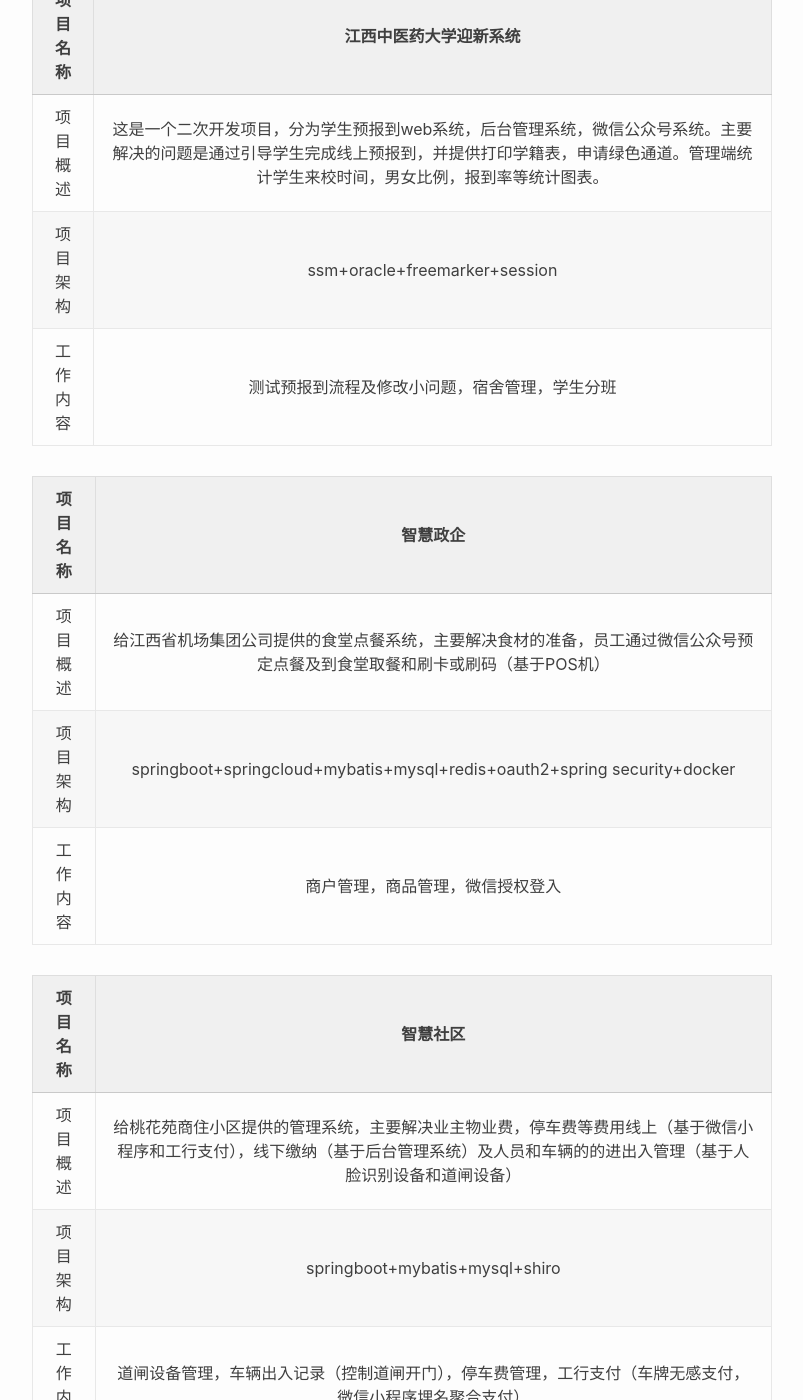
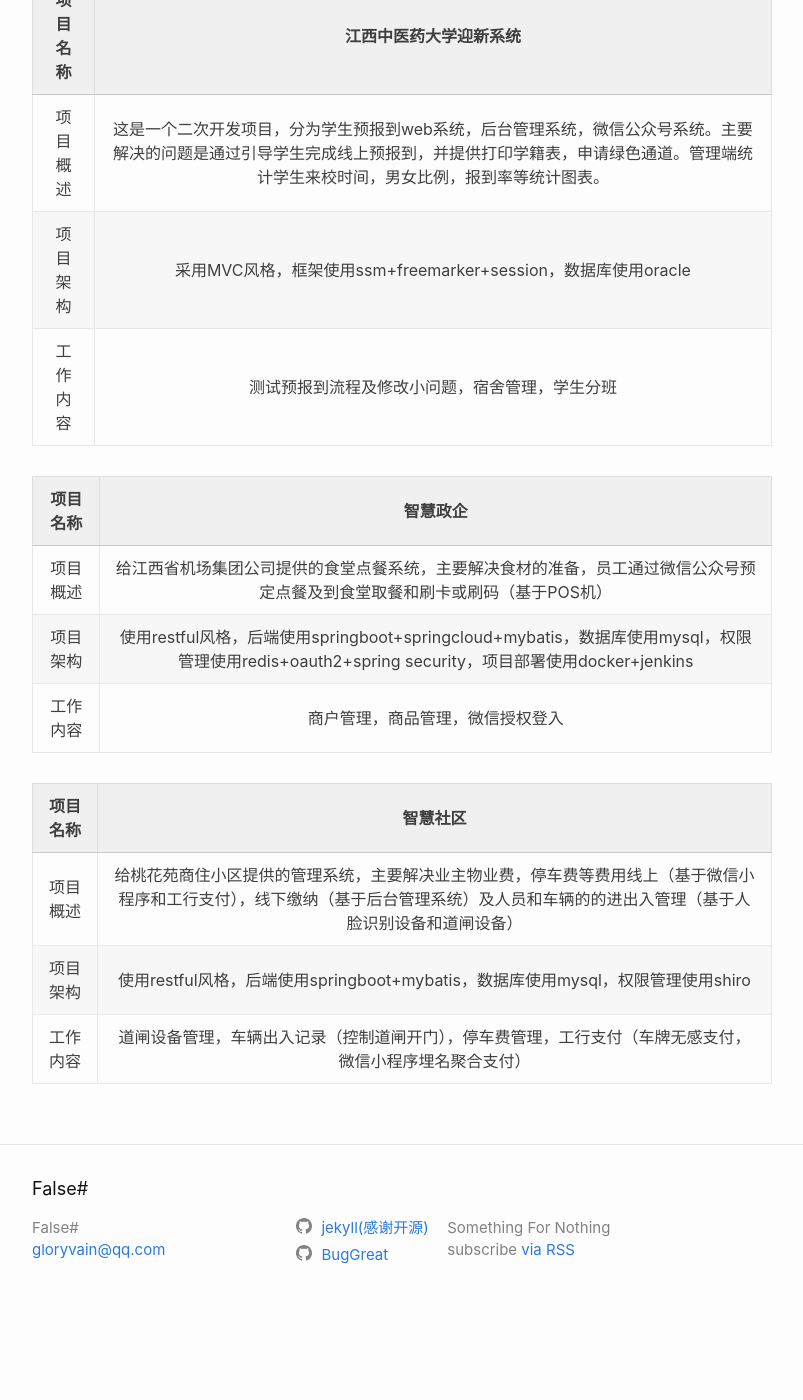
Before and after one commit to BugGreat/BugGreat.github.io, a Jekyll site: the page built from _posts/2020-02-20-个人简历.markdown, in a window 1280 px wide and 1400 px high, scrolled down 901 px. Shown: the whole window, without its empty margins (238-1041 px from the left). Built offline with Jekyll 4.4.1, drawn with Linux system fonts in a browser that asks for light colours; after the commit the page ends 2228 px from its top, so only the background shows below that.

Commit message:
个人简历

```diff
--- a/_posts/2020-02-20-个人简历.markdown
+++ b/_posts/2020-02-20-个人简历.markdown
@@ -28,19 +28,19 @@ categories: jekyll update
 |项目名称|江西中医药大学迎新系统|
 |:--:|:--:|
 |项目概述|这是一个二次开发项目，分为学生预报到web系统，后台管理系统，微信公众号系统。主要解决的问题是通过引导学生完成线上预报到，并提供打印学籍表，申请绿色通道。管理端统计学生来校时间，男女比例，报到率等统计图表。|
-|项目架构|ssm+oracle+freemarker+session|
+|项目架构|采用MVC风格，框架使用ssm+freemarker+session，数据库使用oracle|
 |工作内容|测试预报到流程及修改小问题，宿舍管理，学生分班|
 
 |项目名称|智慧政企|
 |:--:|:--:|
 |项目概述|给江西省机场集团公司提供的食堂点餐系统，主要解决食材的准备，员工通过微信公众号预定点餐及到食堂取餐和刷卡或刷码（基于POS机）|
-|项目架构|springboot+springcloud+mybatis+mysql+redis+oauth2+spring security+docker|
+|项目架构|使用restful风格，后端使用springboot+springcloud+mybatis，数据库使用mysql，权限管理使用redis+oauth2+spring security，项目部署使用docker+jenkins|
 |工作内容|商户管理，商品管理，微信授权登入|
 
 |项目名称|智慧社区|
 |:--:|:--:|
 |项目概述|给桃花苑商住小区提供的管理系统，主要解决业主物业费，停车费等费用线上（基于微信小程序和工行支付），线下缴纳（基于后台管理系统）及人员和车辆的的进出入管理（基于人脸识别设备和道闸设备）|
-|项目架构|springboot+mybatis+mysql+shiro|
+|项目架构|使用restful风格，后端使用springboot+mybatis，数据库使用mysql，权限管理使用shiro|
 |工作内容|道闸设备管理，车辆出入记录（控制道闸开门），停车费管理，工行支付（车牌无感支付，微信小程序埋名聚合支付）|
 
 [jekyll-docs]: https://jekyllrb.com/docs/home
```
